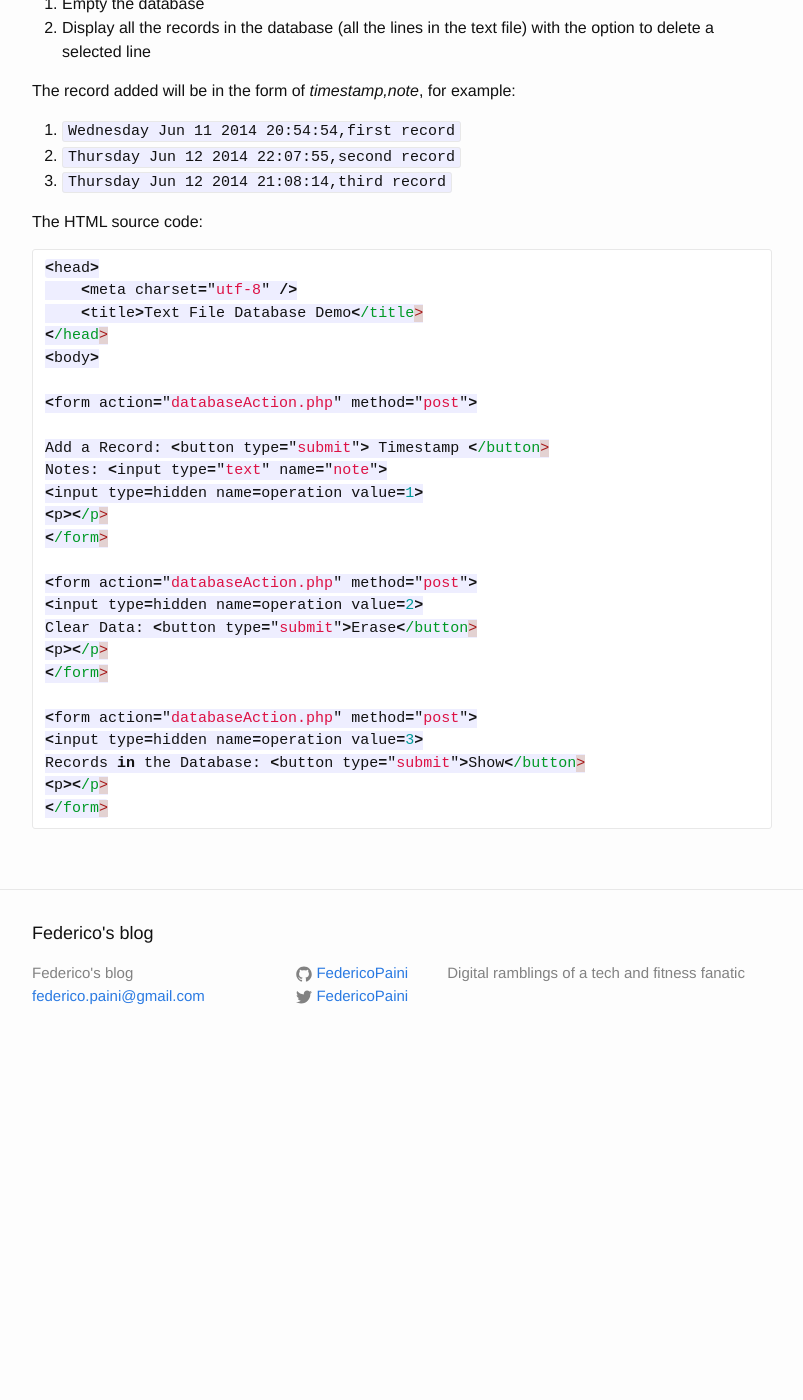
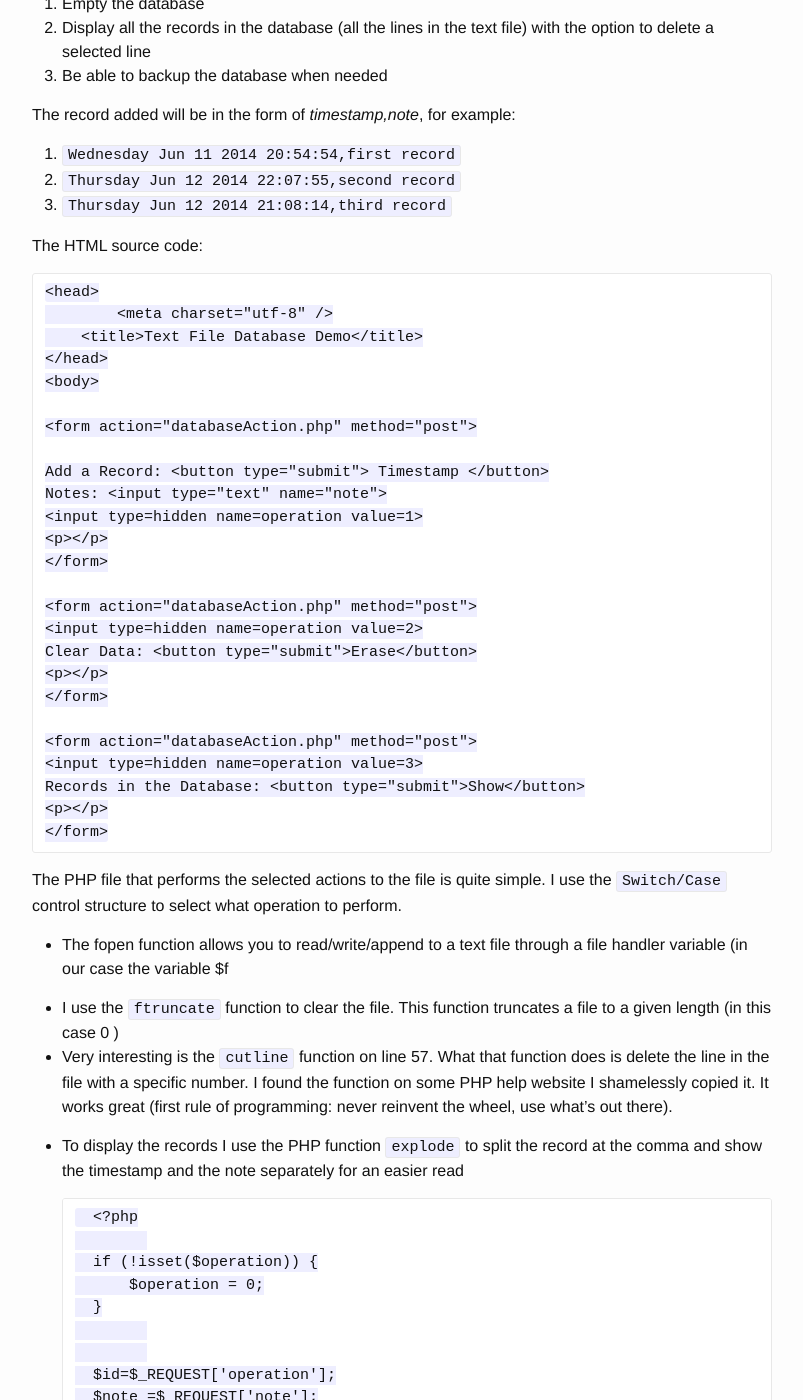
Before and after one commit to FedericoPaini/FedericoPaini.github.io, a Jekyll site: the page built from _posts/2014-11-28-Simple-Text-Database-in-PHP.markdown, in a window 1280 px wide and 1400 px high, scrolled down 655 px. Shown: the whole window, without its empty margins (238-1041 px from the left). Built offline with Jekyll 4.4.1, drawn with Linux system fonts in a browser that asks for light colours; before the commit the page ends 1722 px from its top, so only the background shows below that; some of the changed text lies outside the part shown.

Commit message:
finished text database in php article

`````diff
--- a/_posts/2014-11-28-Simple-Text-Database-in-PHP.markdown
+++ b/_posts/2014-11-28-Simple-Text-Database-in-PHP.markdown
@@ -29,6 +29,7 @@
 1.Add a new record (sequentially)
 2. Empty the database
 3. Display all the records in the database (all the lines in the text file) with the option to delete a selected line
+4. Be able to backup the database when needed
 
 The record added will be in the form of *timestamp,note*, for example:
 
@@ -38,37 +39,162 @@
 
 The HTML source code:
 
-```javascript
-<head>
-    <meta charset="utf-8" />
-    <title>Text File Database Demo</title>
-</head>
-<body>
+	<head>
+		<meta charset="utf-8" />
+	    <title>Text File Database Demo</title>
+	</head>
+	<body>
 
-<form action="databaseAction.php" method="post">
+	<form action="databaseAction.php" method="post">
 
-Add a Record: <button type="submit"> Timestamp </button>
-Notes: <input type="text" name="note">
-<input type=hidden name=operation value=1>
-<p></p>
-</form>
+	Add a Record: <button type="submit"> Timestamp </button>
+	Notes: <input type="text" name="note">
+	<input type=hidden name=operation value=1>
+	<p></p>
+	</form>
 
-<form action="databaseAction.php" method="post">
-<input type=hidden name=operation value=2>
-Clear Data: <button type="submit">Erase</button>
-<p></p>
-</form>
+	<form action="databaseAction.php" method="post">
+	<input type=hidden name=operation value=2>
+	Clear Data: <button type="submit">Erase</button>
+	<p></p>
+	</form>
 
-<form action="databaseAction.php" method="post">
-<input type=hidden name=operation value=3>
-Records in the Database: <button type="submit">Show</button>
-<p></p>
-</form>
-````
+	<form action="databaseAction.php" method="post">
+	<input type=hidden name=operation value=3>
+	Records in the Database: <button type="submit">Show</button>
+	<p></p>
+	</form>
+
+
+The PHP file that performs the selected actions to the file is quite simple. I use the `Switch/Case` control structure to select what operation to perform.
+
+* The fopen function allows you to read/write/append to a text file through a file handler  variable (in our case the variable $f
 
 
 
+* I use the `ftruncate` function to clear the file. This function truncates a file to a given length (in this case 0
+)
+* Very interesting is the `cutline` function on line 57. What that
+function does is delete the line in the file with a specific number.
+I found the function on some PHP help website I shamelessly copied it. It works great (first rule of programming: never reinvent the wheel, use what’s out there).
 
+* To display the records I use the PHP function `explode` to split the record at the comma and show the timestamp and the note separately for an easier read
+
+
+		<?php
+
+		if (!isset($operation)) {
+			$operation = 0;
+		}
+
+
+		$id=$_REQUEST['operation'];
+		$note =$_REQUEST['note'];
+
+
+		if (empty($note)) {
+			$note = 'N/A';
+		}
+
+		$dataFile = "data.txt";
+		$time = date("l M d Y H:i:s", strtotime('+2 hours'));
+
+		$record = $time.",".$note.PHP_EOL;
+
+		switch($id) {
+
+		    case 1: //insert new recordi
+
+			$fh = fopen($dataFile, 'a') or die("can't open file");
+			fwrite($fh, $record);
+			fclose($fh);
+
+			print "<p>Inserted: ".$record."</p>";
+			print '<p> <a href=data.txt>Data File</a> </p>';
+
+		    break;
+
+		    case 2: //clear file
+			$fh = fopen( $dataFile, "r+" );
+			ftruncate($fh, 0);
+			fclose($fh);
+
+			print "<p> Content Erased! <a href=$dataFile>Check here</a> </p>";
+
+
+		    break;
+
+		    case 3; //list the content of the file
+			$count = substr_count(file_get_contents($dataFile), "\n");
+			print "<p>".$count." record(s) in the text database: <br>";
+
+			$fh = fopen($dataFile, 'r') or die("can't open file");
+			$n = 1;
+
+			for ($i=1; $i<$count+1; $i++){
+				$line = fgets($fh, 1024);
+				$list = explode(",", $line);
+				$r = urlencode($line);
+				print $i.") ".$list[0]." => ".$list[1]." | "."<a href=$self?operation=4&line_no=\"$i\" onclick=\"return confirm('Delete the record?')\">delete</a>"."<br>";
+			}
+			print "</p>";
+			fclose($fh);
+
+		    break;
+
+		    case 4; //delete line
+			function cutline($filename,$line_no=-1) {
+
+				$strip_return=FALSE;
+
+				$data=file($filename);
+				$pipe=fopen($filename,'w');
+				$size=count($data);
+
+				if($line_no==-1) $skip=$size-1;
+				else $skip=$line_no-1;
+
+				for($line=0;$line<$size;$line++)
+				if($line!=$skip)
+				fputs($pipe,$data[$line]);
+				else
+				$strip_return=TRUE;
+				return $strip_return;
+			}
+
+			$line_no = trim ( $_GET['line_no'], '"') ;
+
+			cutline($dataFile, $line_no); // deletes line
+		    break;
+
+
+		    case 5: //Backup the file
+
+			$d = new DateTime();
+			$timeStamp = $d -> getTimestamp();
+
+			$backupFile = "backup/dataBackup_$timeStamp.txt";
+
+			if (!copy($dataFile, $backupFile)) {
+				print  "<p>Failed to backup the database! $dataFile, $backupFile</p>";
+			} else {
+				print "<p> Backup succeded!<br> "."<a href=\"$backupFile\">Examine the backed up file</a></p>";
+			}
+
+		    break;
+
+		    case 99;
+			show_source(__FILE__);
+
+		    break;
+
+		    case 0: //do nothing
+
+		    break;
+
+		}
+
+		?>
 
 
 
`````
